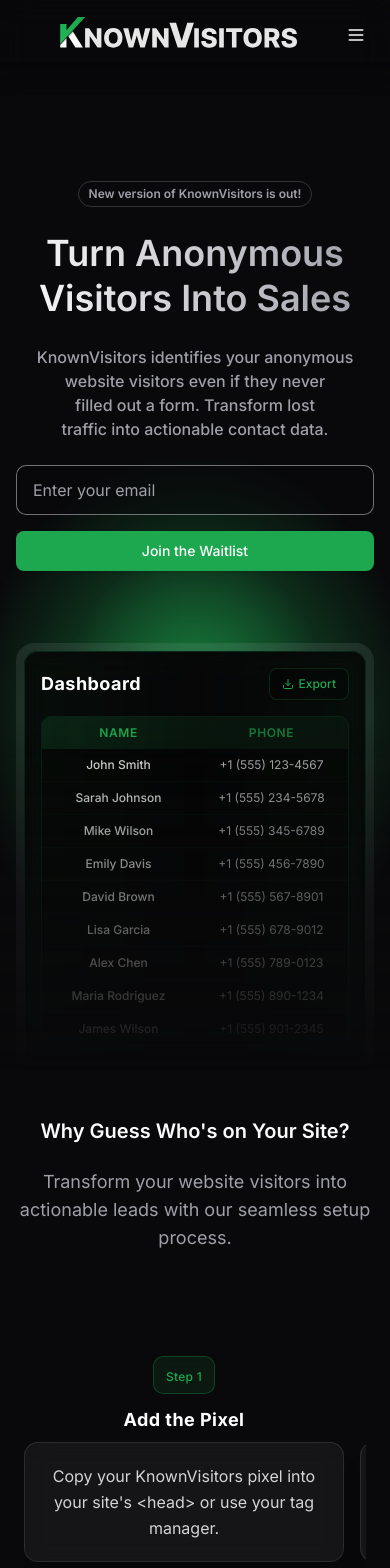
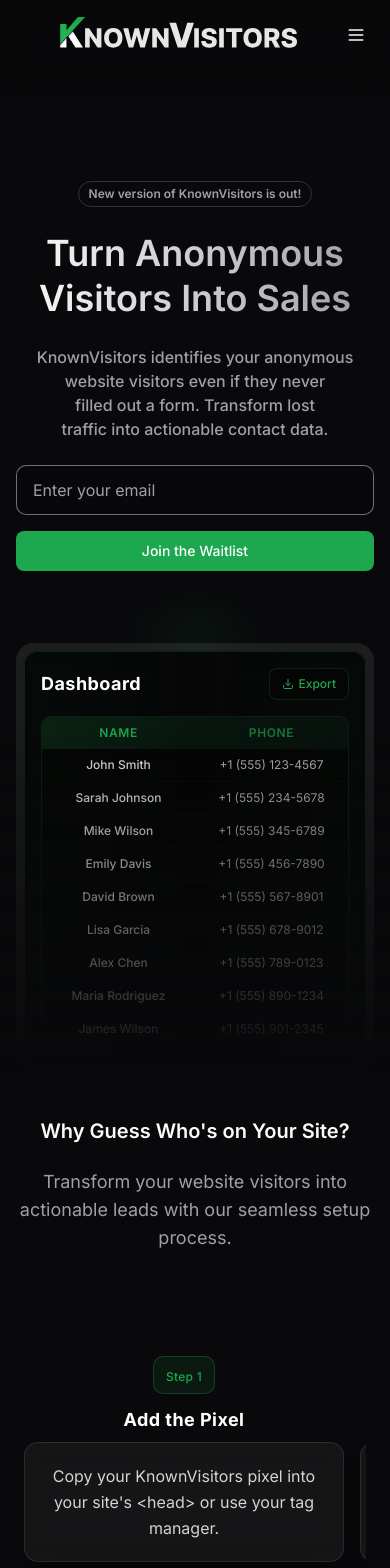
Before and after one commit to jakek14/powerdataplus, a Next.js app: page / in a window 390 px wide. Shown: the top 1568 px of the page. Built offline with nearby package versions, Linux system fonts and the light colour scheme.

Commit message:
Fix: Reduce radial glow intensity to match IDE appearance

```diff
--- a/components/ui/3d-dashboard.tsx
+++ b/components/ui/3d-dashboard.tsx
@@ -39,11 +39,11 @@ const Dashboard3D: React.FC = () => {
 
   return (
     <div className="relative w-full h-full">
-      {/* Radial Green Glow Background */}
-      <div className="absolute inset-0 bg-radial-gradient from-[#1da84f]/10 via-transparent to-transparent pointer-events-none" />
+      {/* Radial Green Glow Background - Reduced intensity */}
+      <div className="absolute inset-0 bg-radial-gradient from-[#1da84f]/5 via-transparent to-transparent pointer-events-none" />
 
-      {/* Spotlight Effect */}
-      <div className="absolute top-1/2 left-1/2 transform -translate-x-1/2 -translate-y-1/2 w-[400px] h-[300px] bg-gradient-to-b from-[#1da84f]/20 via-[#1da84f]/5 to-transparent rounded-full blur-2xl pointer-events-none" />
+      {/* Spotlight Effect - Reduced size and intensity */}
+      <div className="absolute top-1/2 left-1/2 transform -translate-x-1/2 -translate-y-1/2 w-[200px] h-[150px] bg-gradient-to-b from-[#1da84f]/10 via-[#1da84f]/3 to-transparent rounded-full blur-xl pointer-events-none" />
 
       {/* Main Dashboard Container */}
       <div className="relative z-10 flex items-center justify-center w-full h-full">
@@ -57,13 +57,13 @@ const Dashboard3D: React.FC = () => {
                 transform: isHovered
                   ? 'perspective(800px) rotateX(0deg) rotateY(0deg) rotateZ(0deg)'
                   : 'perspective(800px) rotateX(8deg) rotateY(-3deg) rotateZ(1deg)',
-                boxShadow: '0 15px 35px -8px rgba(29, 168, 79, 0.2), 0 0 0 1px rgba(29, 168, 79, 0.05)'
+                boxShadow: '0 15px 35px -8px rgba(29, 168, 79, 0.1), 0 0 0 1px rgba(29, 168, 79, 0.05)'
               }}
               onMouseEnter={() => setIsHovered(true)}
               onMouseLeave={() => setIsHovered(false)}
             >
-              {/* Glow Effect */}
-              <div className="absolute inset-0 bg-gradient-to-r from-[#1da84f]/5 via-transparent to-[#1da84f]/5 rounded-xl blur-sm" />
+              {/* Glow Effect - Reduced intensity */}
+              <div className="absolute inset-0 bg-gradient-to-r from-[#1da84f]/3 via-transparent to-[#1da84f]/3 rounded-xl blur-sm" />
 
               {/* Content */}
               <div className="relative p-3">
--- a/components/ui/glow.tsx
+++ b/components/ui/glow.tsx
@@ -31,13 +31,13 @@ function Glow({
     >
       <div
         className={cn(
-          "from-[#1da84f]/50 to-[#1da84f]/0 absolute left-1/2 h-[256px] w-[60%] -translate-x-1/2 scale-[2.5] rounded-[50%] bg-radial from-10% to-60% opacity-20 sm:h-[512px] dark:opacity-100",
+          "from-[#1da84f]/15 to-[#1da84f]/0 absolute left-1/2 h-[128px] w-[40%] -translate-x-1/2 scale-[1.5] rounded-[50%] bg-radial from-10% to-60% opacity-5 sm:h-[256px] dark:opacity-25",
           variant === "center" && "-translate-y-1/2",
         )}
       />
       <div
         className={cn(
-          "from-[#1da84f]/30 to-[#1da84f]/0 absolute left-1/2 h-[128px] w-[40%] -translate-x-1/2 scale-200 rounded-[50%] bg-radial from-10% to-60% opacity-20 sm:h-[256px] dark:opacity-100",
+          "from-[#1da84f]/10 to-[#1da84f]/0 absolute left-1/2 h-[64px] w-[30%] -translate-x-1/2 scale-150 rounded-[50%] bg-radial from-10% to-60% opacity-5 sm:h-[128px] dark:opacity-25",
           variant === "center" && "-translate-y-1/2",
         )}
       />
--- a/components/ui/hero-member-list.tsx
+++ b/components/ui/hero-member-list.tsx
@@ -89,8 +89,8 @@ const exportToCSV = () => {
 export function HeroMemberList() {
   return (
     <div className="relative w-full h-full bg-black/40 backdrop-blur-md border border-[#1da84f]/20 rounded-xl shadow-xl">
-      {/* Glow Effect */}
-      <div className="absolute inset-0 bg-gradient-to-r from-[#1da84f]/5 via-transparent to-[#1da84f]/5 rounded-xl blur-sm" />
+      {/* Glow Effect - Reduced intensity */}
+      <div className="absolute inset-0 bg-gradient-to-r from-[#1da84f]/3 via-transparent to-[#1da84f]/3 rounded-xl blur-sm" />
 
       {/* Content */}
       <div className="relative p-4">
```
